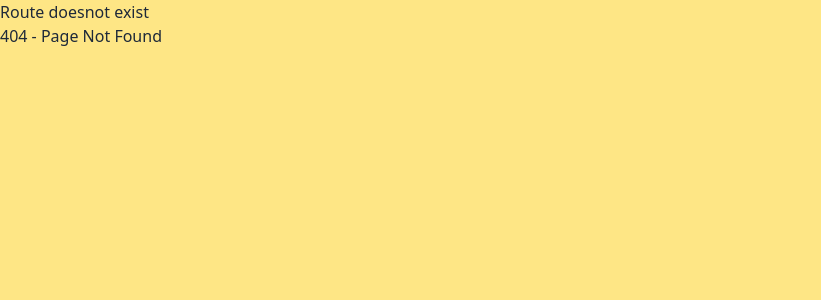
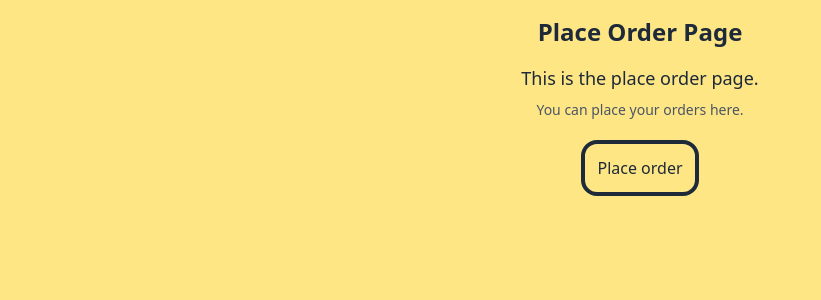
Before and after one commit to Aashik9567/NextJs_Learning, a Next.js app: page /place-order in a window 1280 px wide. Before the commit this address had no page. Shown: the top 300 px of the page, without its empty margins (0-821 px from the left). Built offline with nearby package versions, Linux system fonts and the light colour scheme.

Commit message:
Implement Place Order page with order placement functionality and navigation

```diff
--- a/src/app/(productsAndDashboard)/products/[productId]/reviews/[reviewId]/page.tsx
+++ b/src/app/(productsAndDashboard)/products/[productId]/reviews/[reviewId]/page.tsx
@@ -1,4 +1,5 @@
-import { notFound } from "next/navigation";
+import { notFound,redirect } from "next/navigation";
+
 const page = async({params}:
     {
         params:Promise<{productId: string, reviewId: string}>
@@ -6,7 +7,8 @@ const page = async({params}:
 ) => {
     const {productId, reviewId} = await params;
     if (parseInt(reviewId) >=1000){
-        notFound();
+        // notFound();
+        redirect('/products');
     }
   return (
     <div>
--- /dev/null
+++ b/src/app/place-order/page.tsx
@@ -0,0 +1,20 @@
+"use client";
+import { useRouter } from "next/navigation";
+export default function PlaceOrder() {
+
+    const router = useRouter();
+  const handleOrderClick=()=>{
+    alert("Order placed successfully!");
+    // Here you can add logic to handle the order placement, like API calls or state updates.
+    router.push('/'); // Redirect to home page after placing the order
+    //router.replace('/'); // Use replace if you don't want to keep the place order page in history
+   }
+  return (
+    <div className="flex flex-col items-center justify-center p-4">
+      <h1 className="text-2xl font-bold mb-4">Place Order Page</h1>
+      <p className="text-lg mb-2">This is the place order page.</p>
+      <p className="text-sm text-gray-600">You can place your orders here.</p>
+      <button onClick={handleOrderClick} className="mt-5 p-3 border-4 rounded-2xl hover:cursor-pointer">Place order</button>
+    </div>
+  );
+}
```
